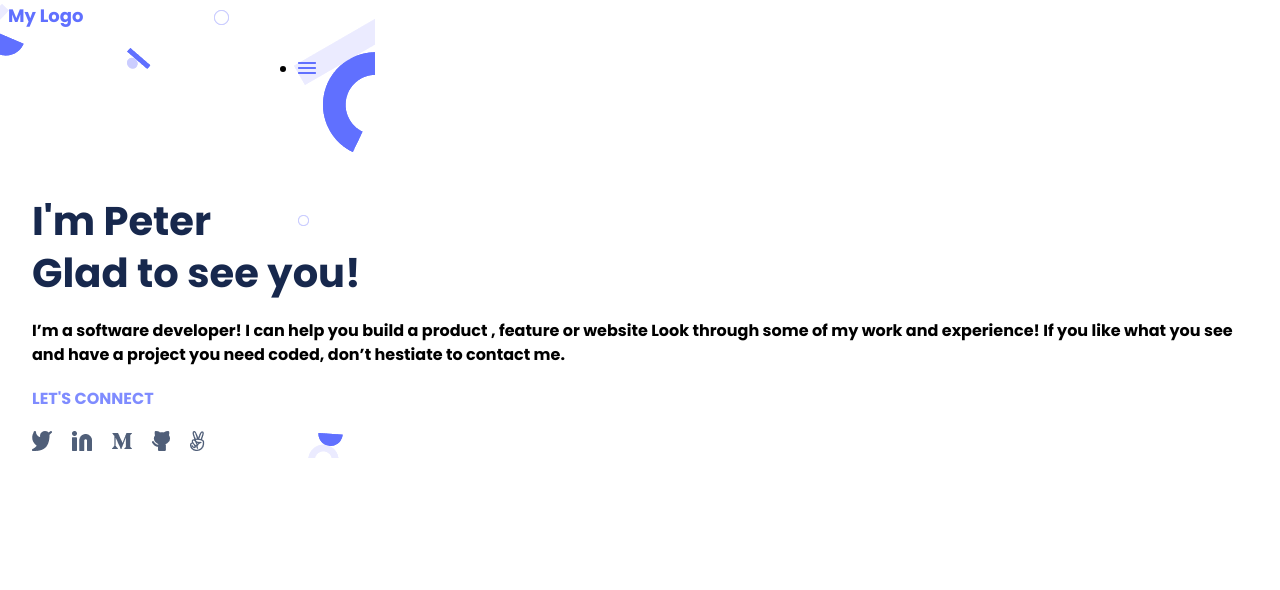
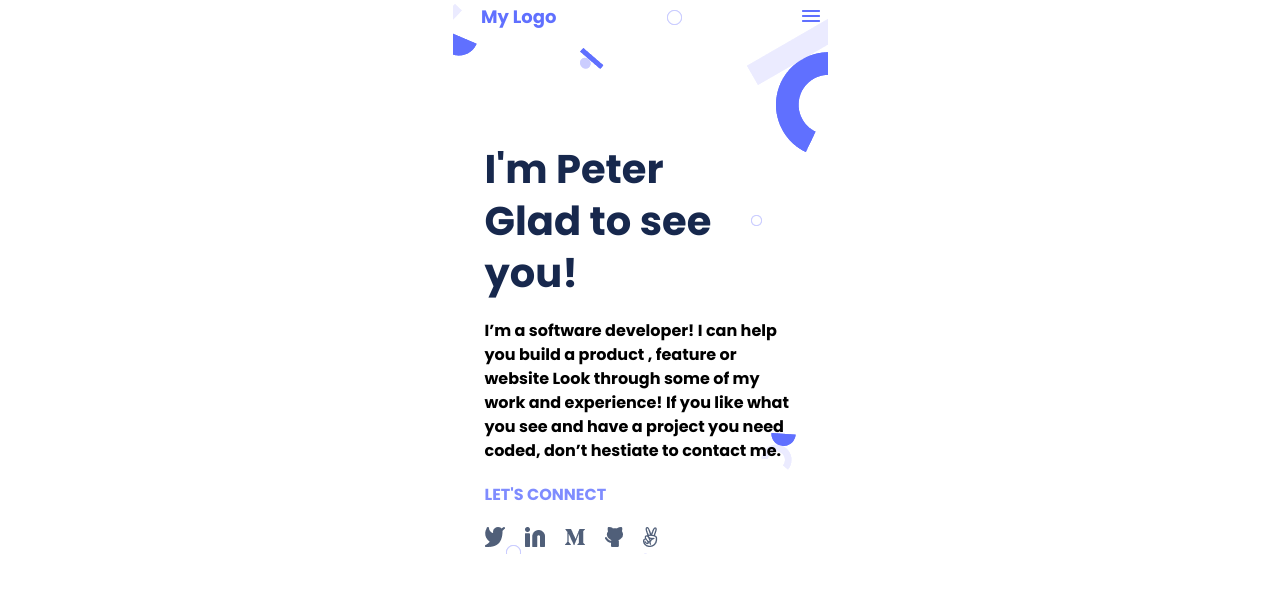
Before and after one commit to peterboro/Peterboro-Portfolio, a website: page index.html in a window 1280 px wide. Drawn offline with Linux system fonts and the light colour scheme.

Commit message:
fix aligning to match figma design.

```diff
--- a/style.css
+++ b/style.css
@@ -2,11 +2,17 @@ body {
   background: #fff;
   margin: auto;
   padding: 0;
+  width: 375px;
 }
 
 .font {
   font-family: 'Poppins', sans-serif;
   margin: 4px;
+}
+
+.header {
+  display: flex;
+  justify-items: center;
 }
 
 .myLogo {
@@ -18,12 +24,14 @@ body {
   line-height: 20px;
   align-self: center;
   color: #6070ff;
+  width: 300px;
 }
 
 .ul-image {
-  display: flex;
-  margin: 10px 260px auto 250px;
-  padding-top: 17px;
+  display: contents;
+  margin: 10px 260px 12px 300px;
+  padding: 0;
+  list-style: none;
 }
 
 .toolbar-section {
```
